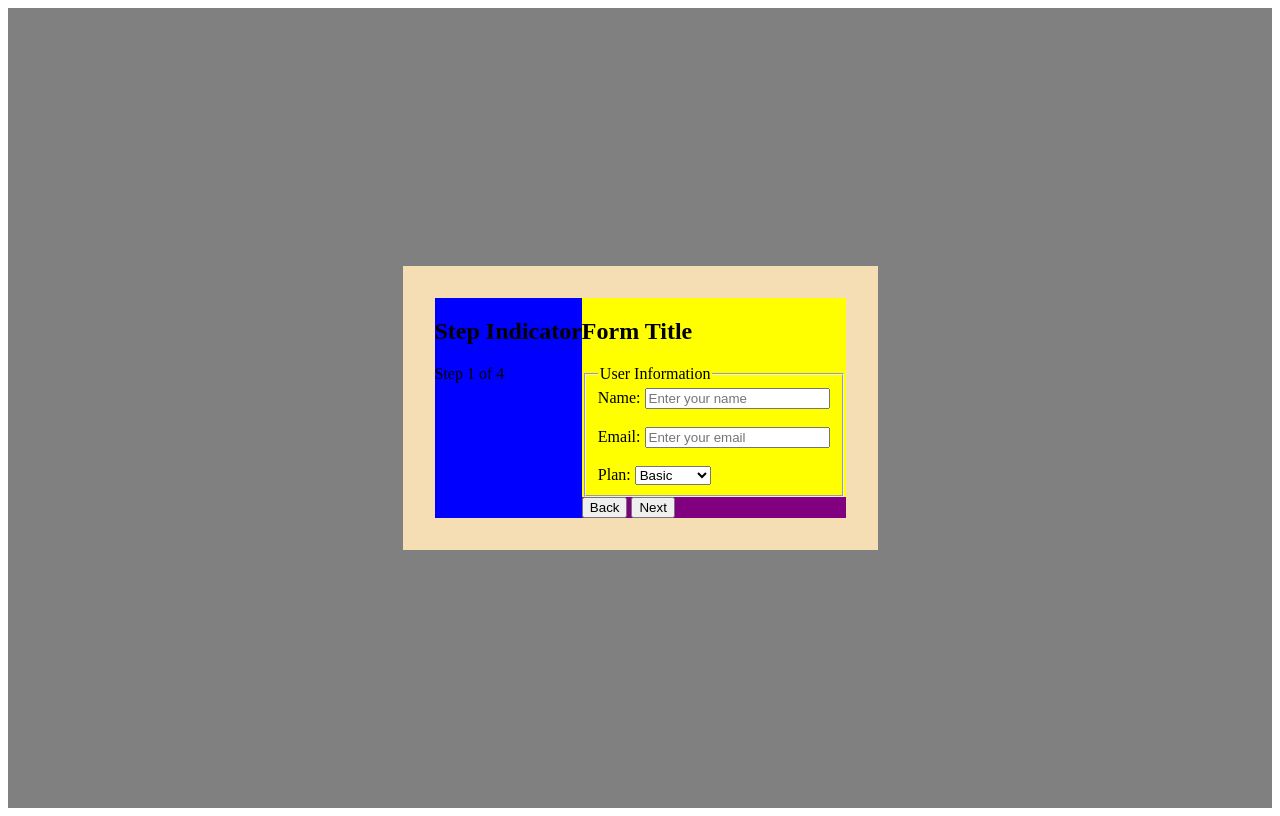
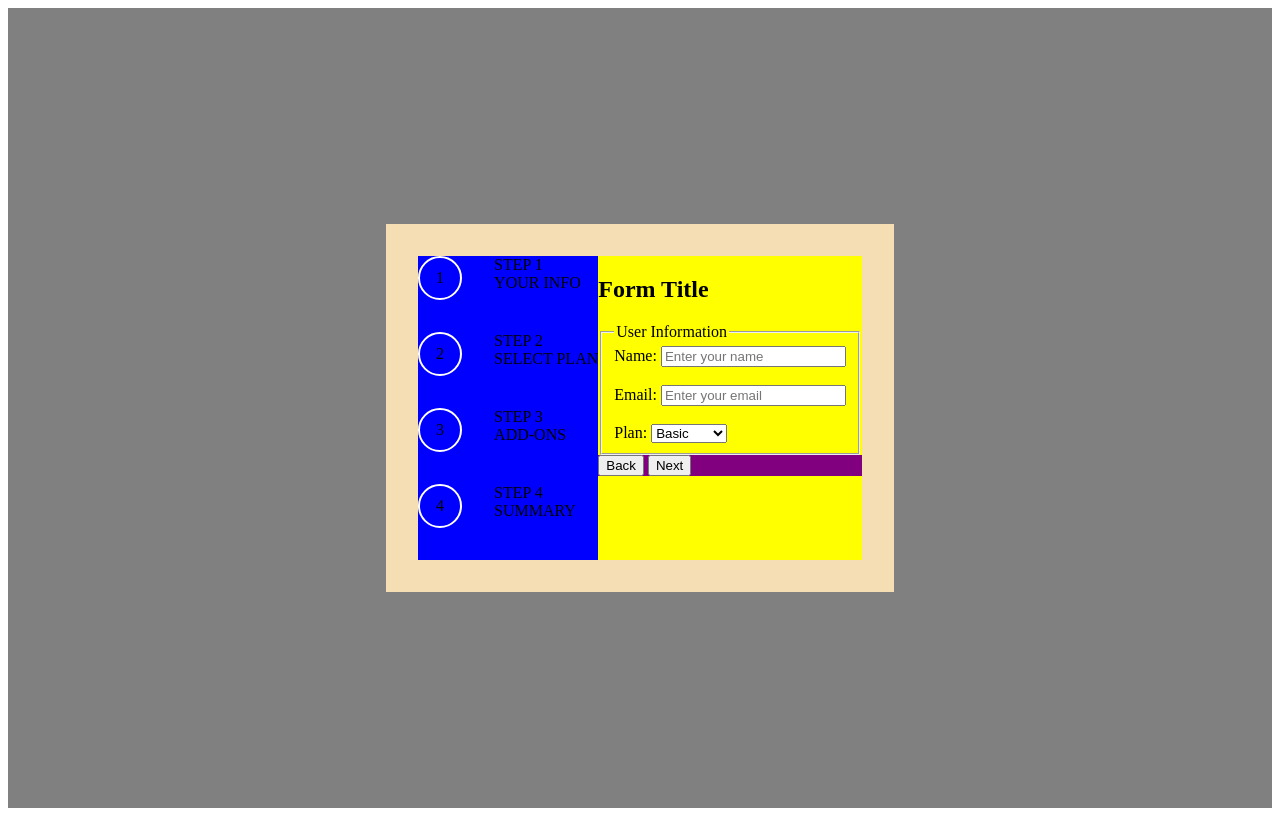
Before and after one commit to winterbarry/multi-form, a website built with webpack: page src/template.html in a window 1280 px wide. Built offline with nearby package versions, Linux system fonts and the light colour scheme.

Commit message:
styled step components with flex layout and circular number badges

```diff
--- a/src/style.css
+++ b/src/style.css
@@ -20,6 +20,25 @@
   background-color: blue;
 }
 
+.step {
+  display: flex;
+  gap: 2rem;
+  margin-bottom: 2rem;
+}
+
+.number {
+  border: 2px solid white;
+  border-radius: 50%;
+
+  width: 40px;
+  height: 40px;
+
+  /* center number within its container */
+  display: flex;
+  justify-content: center;
+  align-items: center;
+}
+
 .main {
   background-color: yellow;
 }
@@ -29,7 +48,6 @@
 }
 
 /* mobile styles */
-/* OVERLAY FORM ATOP SIDE BAR AND NAVIGATION NEXT */
 
 @media (max-width: 768px) {
   .background {
--- a/src/template.html
+++ b/src/template.html
@@ -5,15 +5,28 @@
     <meta name="viewport" content="width=device-width, initial-scale=1.0" />
     <title>Multi-Step Form</title>
   </head>
+
   <body>
     <div class="background">
       <div class="form-container">
         <div class="layout">
           <aside class="sidebar">
-            <section class="current-position">
-              <h2>Step Indicator</h2>
-              <p>Step 1 of 4</p>
-            </section>
+            <div class="step">
+              <div class="number">1</div>
+              <div class="text">STEP 1 <br />YOUR INFO</div>
+            </div>
+            <div class="step">
+              <div class="number">2</div>
+              <div class="text">STEP 2 <br />SELECT PLAN</div>
+            </div>
+            <div class="step">
+              <div class="number">3</div>
+              <div class="text">STEP 3 <br />ADD-ONS</div>
+            </div>
+            <div class="step">
+              <div class="number">4</div>
+              <div class="text">STEP 4 <br />SUMMARY</div>
+            </div>
           </aside>
 
           <main class="main">
@@ -22,7 +35,8 @@
                 <h1>Form Title</h1>
               </header>
 
-              <form>
+              <!-- First Form -->
+              <form id="form-1">
                 <fieldset>
                   <legend>User Information</legend>
 
@@ -48,11 +62,30 @@
                   </select>
                 </fieldset>
               </form>
+
+              <!-- Second Form (hidden initially) -->
+              <form id="form-2" style="display: none">
+                <fieldset>
+                  <legend>Additional Details</legend>
+
+                  <label for="age">Age:</label>
+                  <input id="age" type="number" placeholder="Enter your age" />
+
+                  <br /><br />
+
+                  <label for="country">Country:</label>
+                  <input
+                    id="country"
+                    type="text"
+                    placeholder="Enter your country"
+                  />
+                </fieldset>
+              </form>
             </section>
 
             <nav class="navigation" aria-label="Form navigation">
               <button type="button">Back</button>
-              <button type="button">Next</button>
+              <button id="next-btn" type="button">Next</button>
             </nav>
           </main>
         </div>
```
